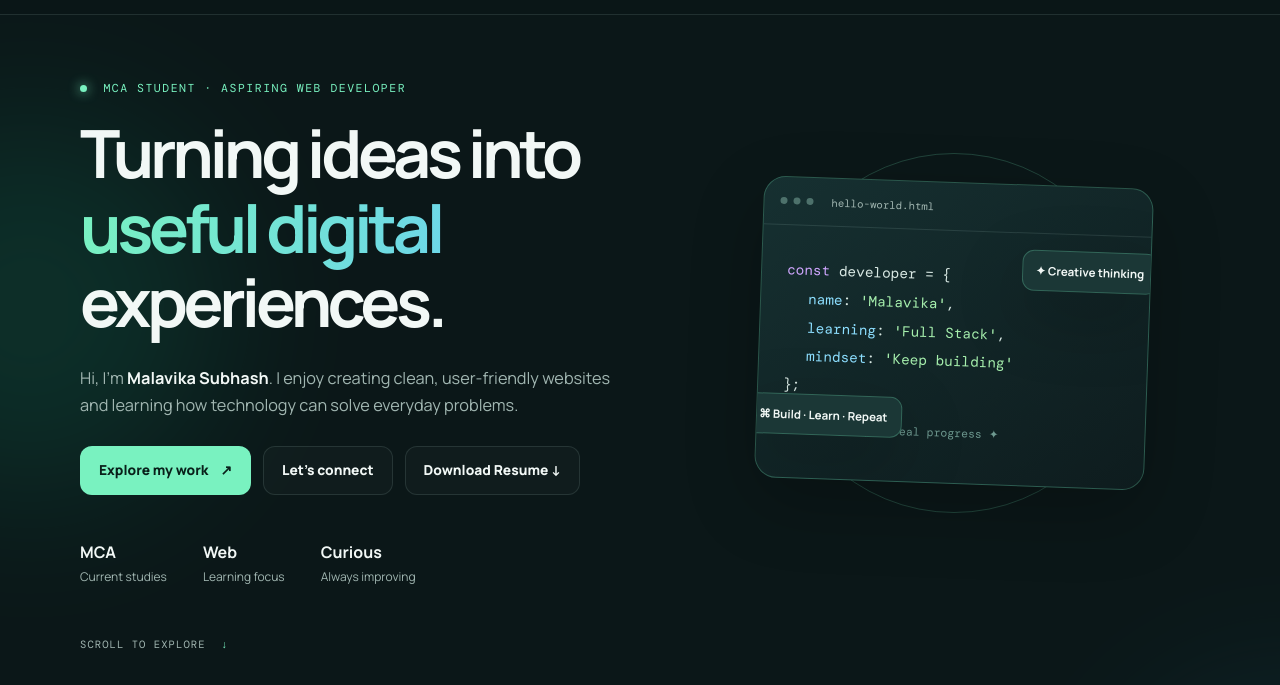
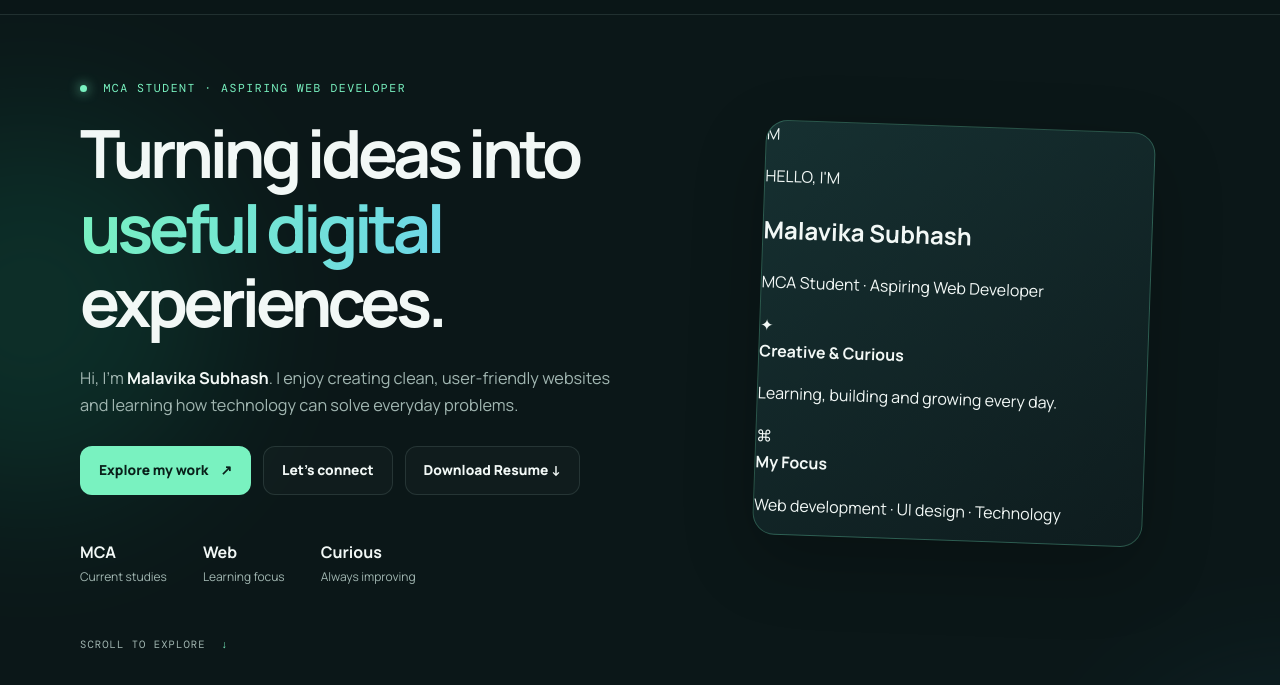
Before and after one commit to malavikasubhash170-prog/FUTURE_FS_01, a plain HTML site: page index.html in a window 1280 px wide. Shown: the part 62-747 px from the top of the page. Drawn offline with nearby package versions, Linux system fonts and the light colour scheme.

Commit message:
Update index.html

```diff
--- a/index.html
+++ b/index.html
@@ -57,22 +57,37 @@
           <div><strong>Curious</strong><span>Always improving</span></div>
         </div>
       </div>
-      <div class="hero-visual" aria-label="Decorative portfolio illustration">
-        <div class="orbit orbit-large"></div><div class="orbit orbit-small"></div>
-        <div class="profile-card">
-          <div class="profile-top"><span></span><span></span><span></span><p>hello-world.html</p></div>
-          <div class="code-art">
-            <p><span class="code-purple">const</span> developer = {</p>
-            <p class="indent"><span class="code-blue">name</span>: <span class="code-green">'Malavika'</span>,</p>
-            <p class="indent"><span class="code-blue">learning</span>: <span class="code-green">'Full Stack'</span>,</p>
-            <p class="indent"><span class="code-blue">mindset</span>: <span class="code-green">'Keep building'</span></p>
-            <p>};</p>
-            <p class="code-comment">// small steps, real progress ✦</p>
-          </div>
-          <div class="floating-chip chip-one">✦ Creative thinking</div>
-          <div class="floating-chip chip-two">⌘ Build · Learn · Repeat</div>
-        </div>
+
+<div class="hero-visual" aria-label="Decorative portfolio illustration">
+  <div class="orbit orbit-large"></div>
+  <div class="orbit orbit-small"></div>
+
+  <div class="profile-card clean-profile-card">
+    <div class="profile-avatar">M</div>
+    <p class="profile-greeting">HELLO, I'M</p>
+    <h2>Malavika Subhash</h2>
+    <p class="profile-role">MCA Student · Aspiring Web Developer</p>
+
+    <div class="profile-divider"></div>
+
+    <div class="profile-highlight">
+      <span class="highlight-icon">✦</span>
+      <div>
+        <strong>Creative & Curious</strong>
+        <p>Learning, building and growing every day.</p>
       </div>
+    </div>
+
+    <div class="profile-highlight">
+      <span class="highlight-icon">⌘</span>
+      <div>
+        <strong>My Focus</strong>
+        <p>Web development · UI design · Technology</p>
+      </div>
+    </div>
+  </div>
+</div>
+
       <a class="scroll-cue" href="#about">SCROLL TO EXPLORE <span>↓</span></a>
     </section>
 
```
